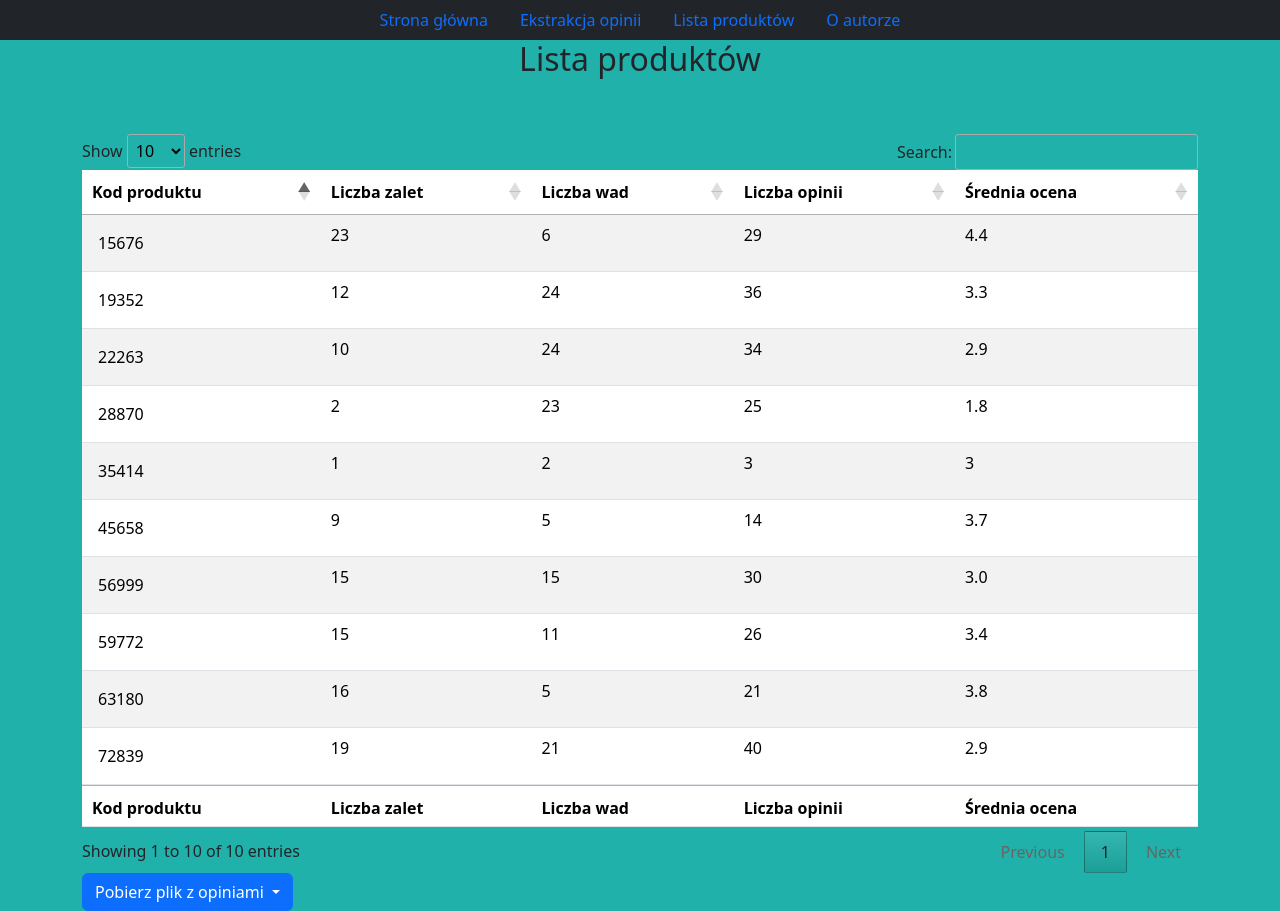
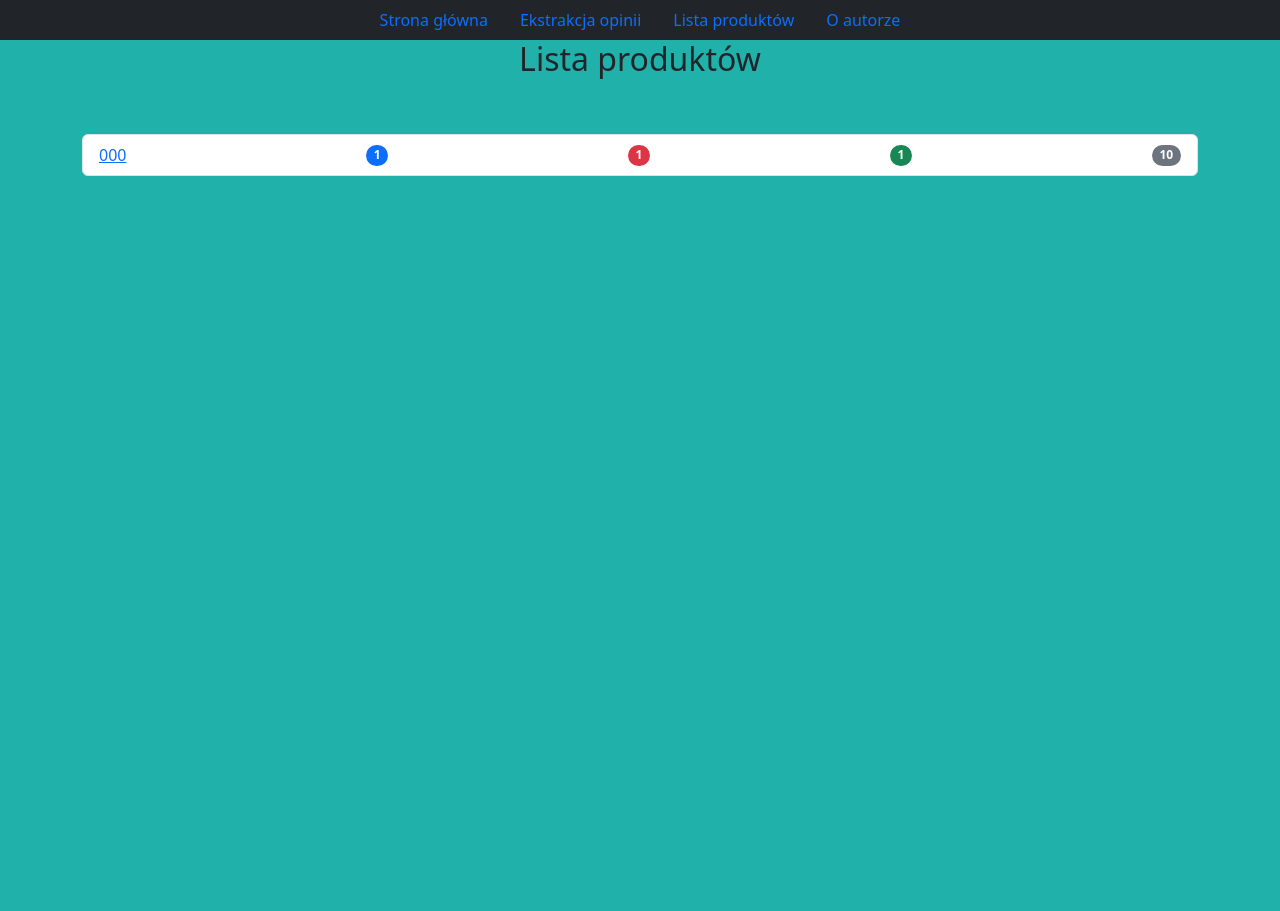
Before and after one commit to Garties/CeneoWebScraper, a Flask app: template app/templates/products.html.jinja in a window 1280 px wide. After the commit the page ends 176 px from the top, so only its background shows below. Run offline with Flask 3, Linux system fonts and the light colour scheme; the template is opened without the code that fills it: most values are stand-ins (such as "Sample title", 1, 10 or a date in 2020); some libraries are stand-ins or nearby versions.

Commit message:
2023-06-23 DS part 2

```diff
--- a/app/templates/products.html.jinja
+++ b/app/templates/products.html.jinja
@@ -3,158 +3,17 @@
 Lista produktów
 {% endblock title %}
 {% block content %}
-<table id="produkty" class="table table-striped" style="width:100%">
-    <thead>
-        <tr>
-            <th>Kod produktu</th>
-            <th>Liczba zalet</th>
-            <th>Liczba wad</th>
-            <th>Liczba opinii</th>
-            <th>Średnia ocena</th>
-        </tr>
-    </thead>
-    <tbody>
-        <tr>
-          <td class="p-0">
-            <div class="position-relative p-3">
-              <a href="#" class="stretched-link"></a>
-                59772
-            </div>
-          </td>
-          <td>15</td>
-          <td>11</td>
-          <td>26</td>
-          <td>3.4</td>
-        </tr>
-        <tr>
-          <td class="p-0">
-            <div class="position-relative p-3">
-              <a href="#" class="stretched-link"></a>
-                56999
-            </div>
-          </td>
-          <td>15</td>
-          <td>15</td>
-          <td>30</td>
-          <td>3.0</td>
-      </tr>
-      <tr>
-        <td class="p-0">
-          <div class="position-relative p-3">
-            <a href="#" class="stretched-link"></a>
-              22263
-          </div>
-        </td>
-          <td>10</td>
-          <td>24</td>
-          <td>34</td>
-          <td>2.9</td>
-        </tr>
-        <tr>
-          <td class="p-0">
-            <div class="position-relative p-3">
-              <a href="#" class="stretched-link"></a>
-                19352
-            </div>
-          </td>
-          <td>12</td>
-          <td>24</td>
-          <td>36</td>
-          <td>3.3</td>
-      </tr>
-        <tr>
-          <td class="p-0">
-            <div class="position-relative p-3">
-              <a href="product" class="stretched-link"></a>
-                35414
-            </div>
-          </td>
-          <td>1</td>
-          <td>2</td>
-          <td>3</td>
-          <td>3</td>
-        </tr>
-        <tr>
-          <td class="p-0">
-            <div class="position-relative p-3">
-              <a href="#" class="stretched-link"></a>
-                28870
-            </div>
-          </td>
-          <td>2</td>
-          <td>23</td>
-          <td>25</td>
-          <td>1.8</td>
-      </tr>
-        <tr>
-          <td class="p-0">
-            <div class="position-relative p-3">
-              <a href="#" class="stretched-link"></a>
-                45658
-            </div>
-          </td>
-          <td>9</td>
-          <td>5</td>
-          <td>14</td>
-          <td>3.7</td>
-        </tr>
-        <tr>
-          <td class="p-0">
-            <div class="position-relative p-3">
-              <a href="#" class="stretched-link"></a>
-                72839
-            </div>
-          </td>
-          <td>19</td>
-          <td>21</td>
-          <td>40</td>
-          <td>2.9</td>
-      </tr>
-          <tr>
-            <td class="p-0">
-              <div class="position-relative p-3">
-                <a href="#" class="stretched-link"></a>
-                  15676
-              </div>
-            </td>
-          <td>23</td>
-          <td>6</td>
-          <td>29</td>
-          <td>4.4</td>
-        </tr>
-        <tr>
-          <td class="p-0">
-            <div class="position-relative p-3">
-              <a href="#" class="stretched-link"></a>
-                63180
-            </div>
-          </td>
-          <td>16</td>
-          <td>5</td>
-          <td>21</td>
-          <td>3.8</td>
-      </tr>
-    </tbody>
-    <tfoot>
-        <tr>
-          <th>Kod produktu</th>
-          <th>Liczba zalet</th>
-          <th>Liczba wad</th>
-          <th>Liczba opinii</th>
-          <th>Średnia ocena</th>
-        </tr>
-    </tfoot>
-</table>
-<div class="btn-group" role="group" aria-label="Button group with nested dropdown">
-<div class="btn-group" role="group">
-<button type="button" class="btn btn-primary dropdown-toggle" data-bs-toggle="dropdown" aria-expanded="false">
-  Pobierz plik z opiniami
-</button>
-<ul class="dropdown-menu">
-  <li><a class="dropdown-item" href="#">Pobierz plik .csv</a></li>
-  <li><a class="dropdown-item" href="#">Pobierz plik .xlsx</a></li>
-<li><a class="dropdown-item" href="#">Pobierz plik .json</a></li>
-</ul>
-</div>
+<div class="col">
+    <ul class="list-group">
+        {% for product in products %}
+          <li class="list-group-item d-flex justify-content-between align-items-center">
+              <a href="{{url_for('product', code=product.product_code)}}">{{product.product_code}}</a>
+              <span class="badge bg-primary rounded-pill">{{product.opinions_count}}</span>
+              <span class="badge bg-danger rounded-pill">{{product.cons_count}}</span>
+              <span class="badge bg-success rounded-pill">{{product.pros_count}}</span>
+              <span class="badge bg-secondary rounded-pill">{{product.average_score|round(2)}}</span>
+          </li>
+        {% endfor %}
+    </ul>
 </div>
 {% endblock content %}
```
Also changed, not shown: app/routes.py (+25 -6 lines), app/utils.py (+15 -0 lines).
